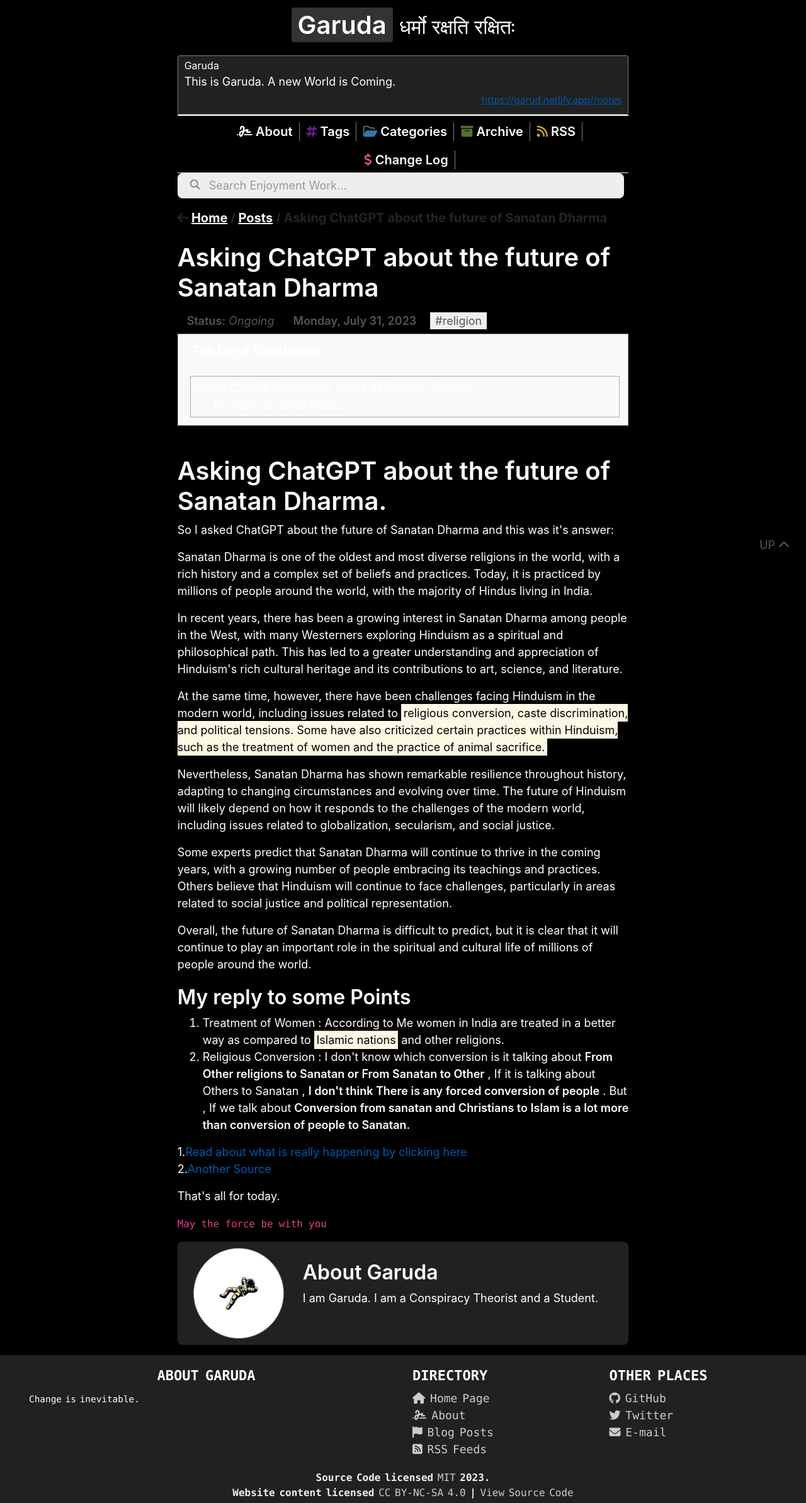
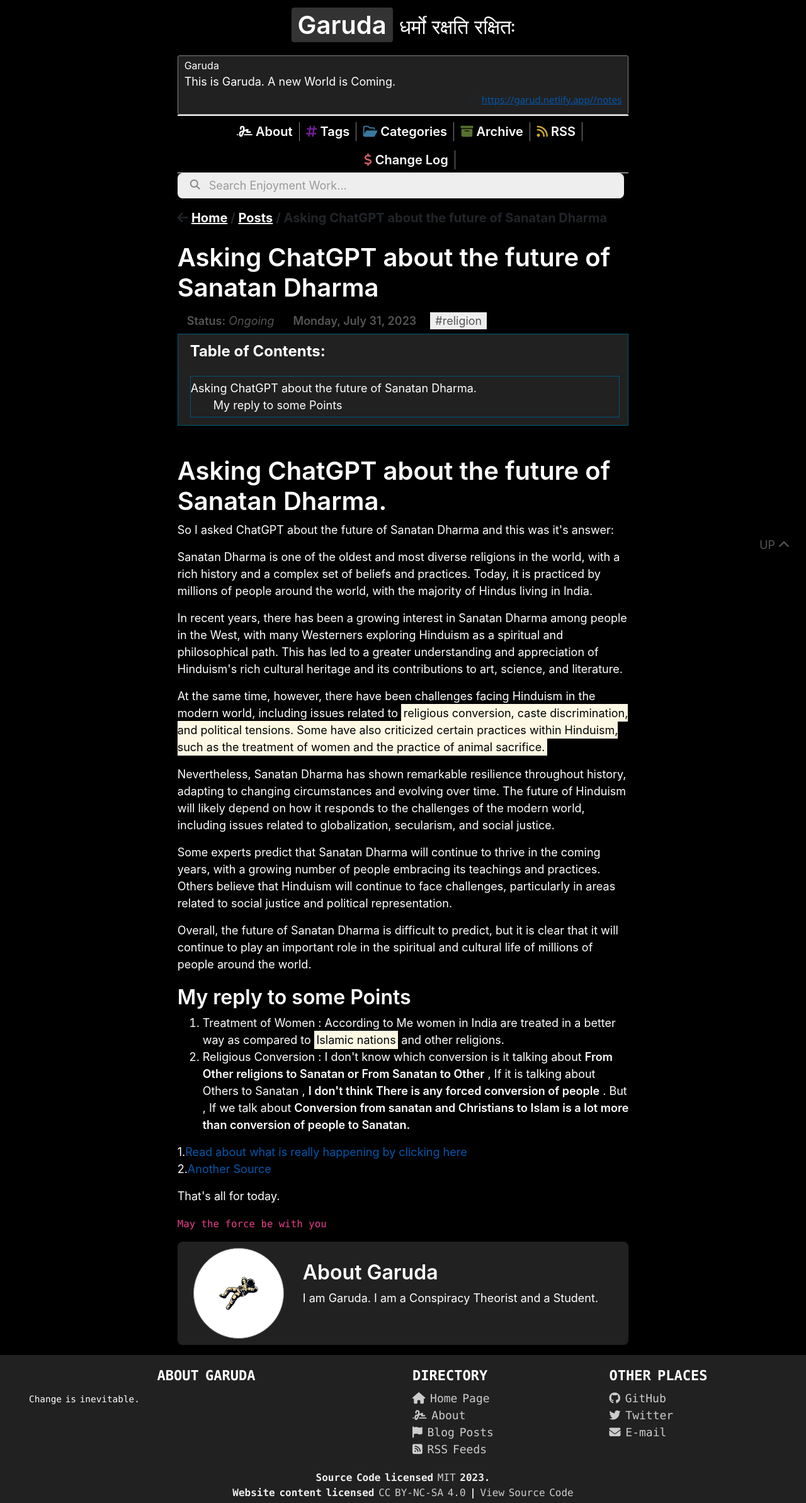
Before and after one commit to stardoom4/blog, a Jekyll site: the page built from _posts/2023-07-31-asking-chatgpt-about-future-of-sanatana-dharm.md, in a window 1280 px wide. Shown: the whole page at 63% size. Built offline with Jekyll 4.4.1, drawn with Linux system fonts in a browser that asks for light colours; nearby versions of some CDN libraries; the table of contents is made by our own code.

Commit message:
Update toc.css

```diff
--- a/assets/css/toc.css
+++ b/assets/css/toc.css
@@ -1,8 +1,8 @@
 #toc,
 .toc,
 .mw-warning {
-    background-color: #F9F9F9;
-    border: 1px solid #AAAAAA;
+    background-color: #212121;
+    border: 1px solid #005678;
     font-size: 95%;
     padding: 5px;
 }
```
